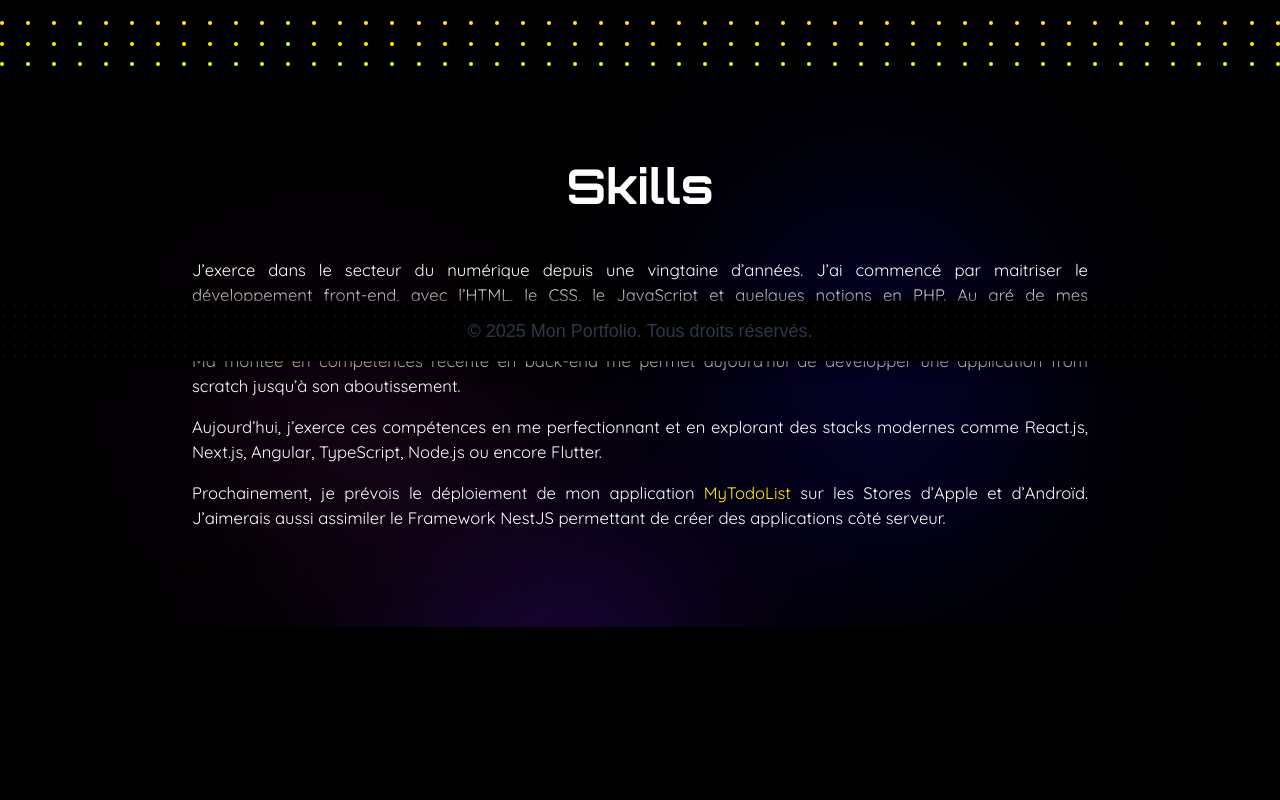
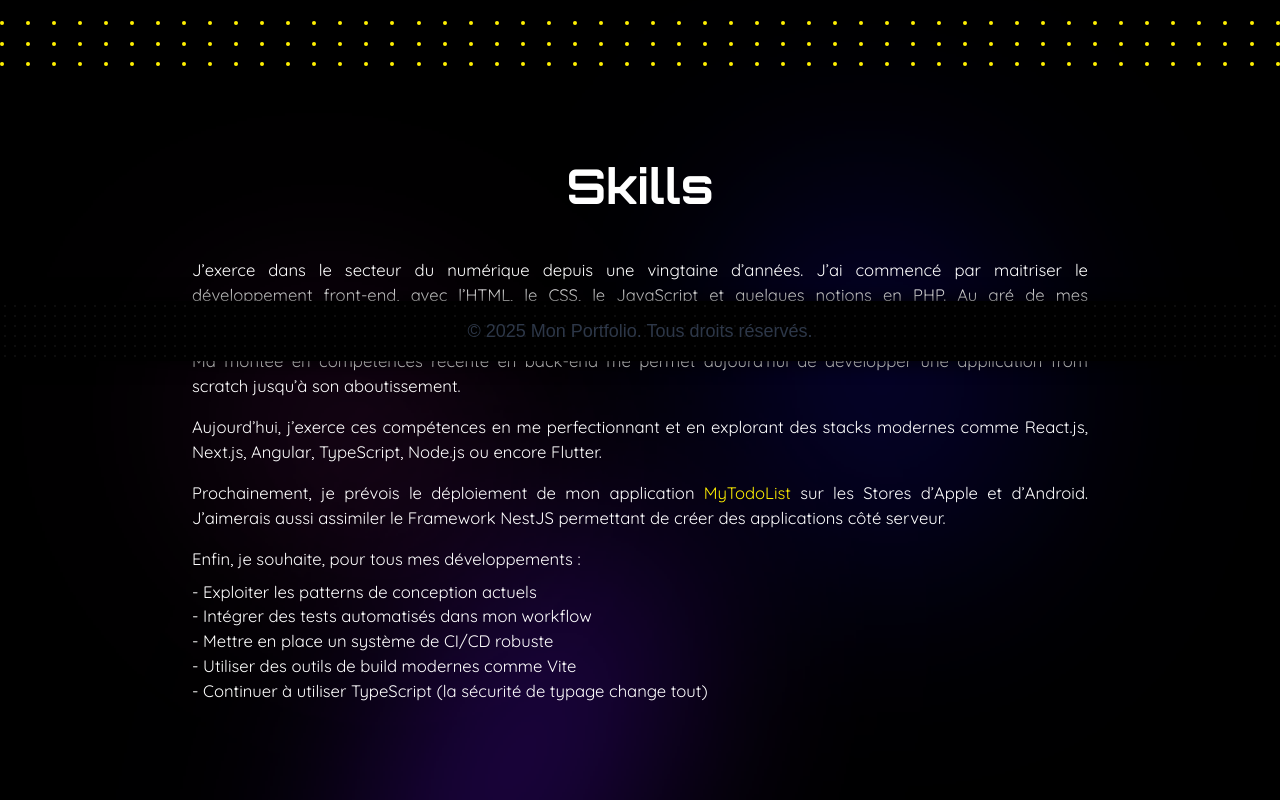
Before and after one commit to YoCode35/my-book, a Next.js app: page /skills in a window 1280 px wide. Shown: the part 439-1239 px from the top of the page. Before the commit the page ends 1066 px from the top, so only its background shows below. Built offline with nearby package versions, Linux system fonts and the light colour scheme.

Commit message:
Update SkillsPage + CV

```diff
--- a/src/app/skills/page.tsx
+++ b/src/app/skills/page.tsx
@@ -43,15 +43,27 @@ export default function Skills() {
                     Aujourd’hui, j’exerce ces compétences en me perfectionnant et en explorant des stacks modernes comme React.js, Next.js, Angular, TypeScript, Node.js ou encore Flutter.
                 </p>
                 <p className="paragraph-custom mt-4">
-                    Prochainement, je prévois le déploiement de mon application           <a
+                    Prochainement, je prévois le déploiement de mon application{" "}
+                    <a
                         href="https://www.mytodolist.tech"
                         target="_blank"
                         rel="noopener noreferrer"  // Security
                         className="text-navLinkHover hover:underline"
                     >
                         MyTodoList
-                    </a> sur les Stores d’Apple et d’Androïd.
+                    </a>{" "}
+                    sur les Stores d’Apple et d’Android.
                     J’aimerais aussi assimiler le Framework NestJS permettant de créer des applications côté serveur.
+                    </p>
+                    <p className="paragraph-custom mt-4">
+                    Enfin, je souhaite, pour tous mes développements :
+                    <ul className="mt-2">
+                        <li>- Exploiter les patterns de conception actuels</li>
+                        <li>- Intégrer des tests automatisés dans mon workflow</li>
+                        <li>- Mettre en place un système de CI/CD robuste</li>
+                        <li>- Utiliser des outils de build modernes comme Vite</li>
+                        <li>- Continuer à utiliser TypeScript (la sécurité de typage change tout)</li>
+                    </ul>
                 </p>
                 {/* <div className="px-4 sm:px-8 md:px-16
                             max-w-screen-lg
```
Also changed, not shown: 1 other file (tests, documents, lock files or other folders).
